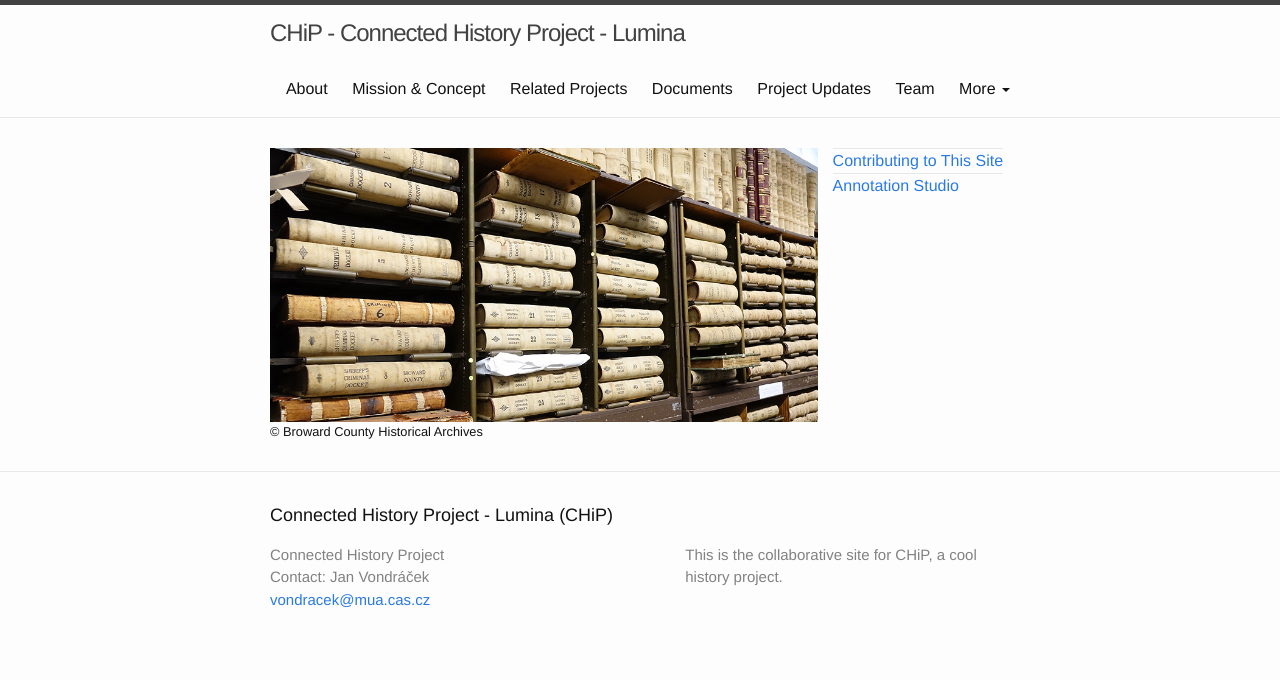
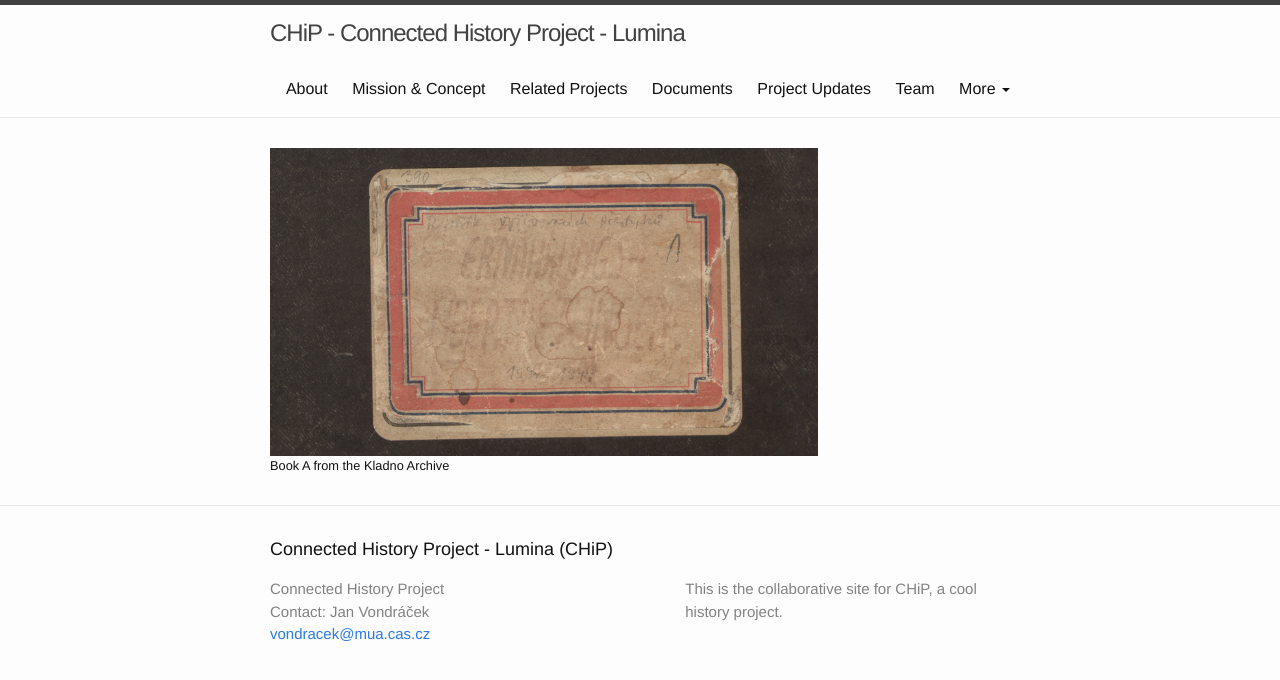
Before and after one commit to CHiP-Lumina/chip-lumina.github.io, a Jekyll site: the page built from index.html, in a window 1280 px wide. Shown: the top 680 px of the page. Built offline with Jekyll 4.4.1, drawn with Linux system fonts in a browser that asks for light colours.

Commit message:
clean up the title page

```diff
--- a/index.html
+++ b/index.html
@@ -5,20 +5,14 @@ layout: default
 <div class="home">
 
   <div class="home-image">
-  	<img src="/assets/archive.jpg">
-  	<p class="caption">© Broward County Historical Archives</p>
+  	<img src="/assets/title-page-image.png">
+  	<p class="caption">Book A from the Kladno Archive</p>
   </div>
 
   <ul class="home-links">
   	  <li>
   	  	<a href="/assets/cms-633-syllabus.pdf"></a>
   	  </li>
-      <li>
-        <a href="{% post_url 2015-02-02-contributing-to-this-site %}">Contributing to This Site</a>
-      </li>
-      <li>
-      	<a href="http://mit.annotationstudio.org/">Annotation Studio</a>
-      </li>
   </ul>
 
   <!--<p class="rss-subscribe">see new posts <a href="{{ "/feed.xml" | prepend: site.baseurl }}">via RSS</a></p> -->
```
Also changed, not shown: _posts/2025-10-01-your-filename.md (+1 -1 lines), assets/archive.jpg (deleted), assets/talmud.jpg (deleted), assets/title-page-image.png (added).
